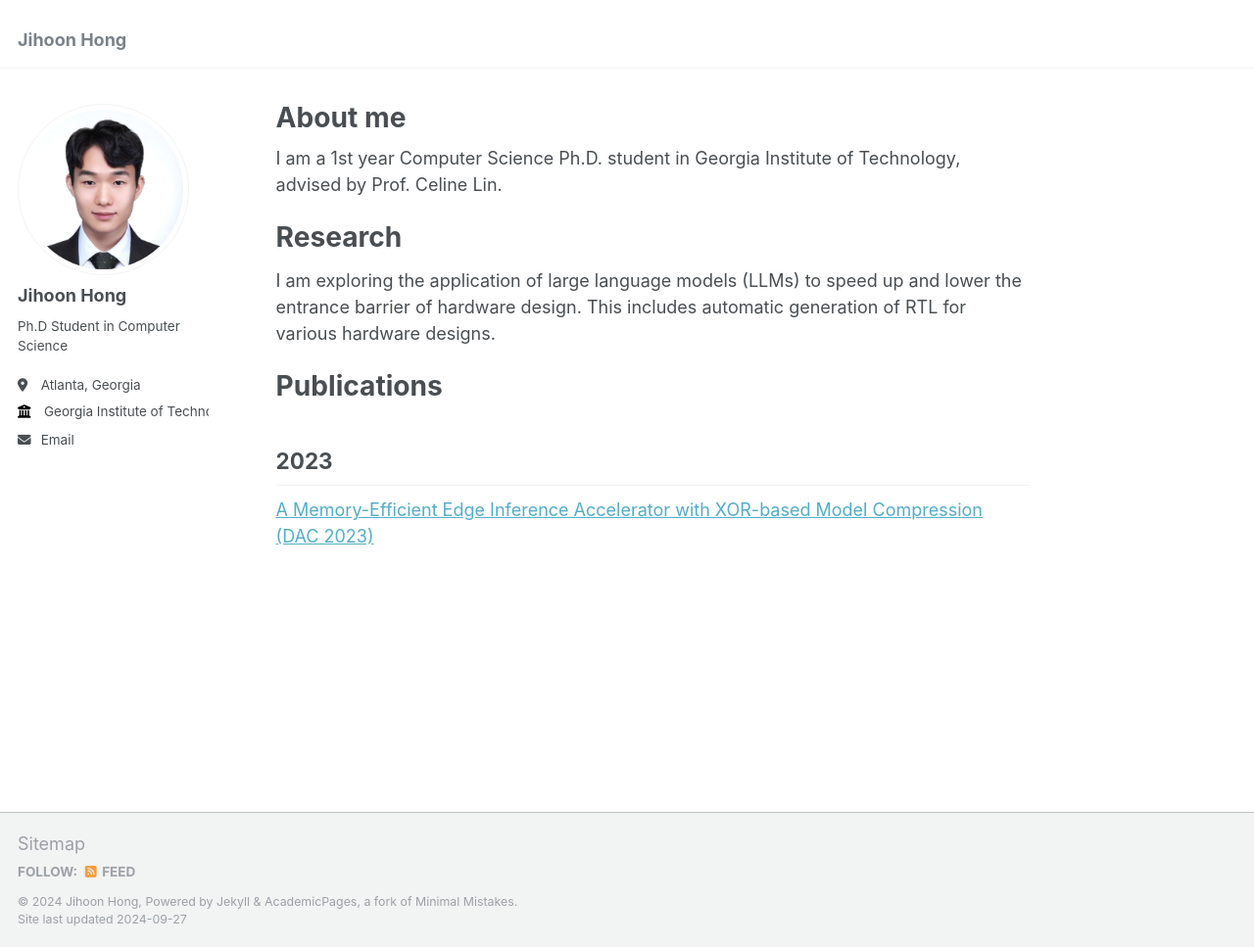
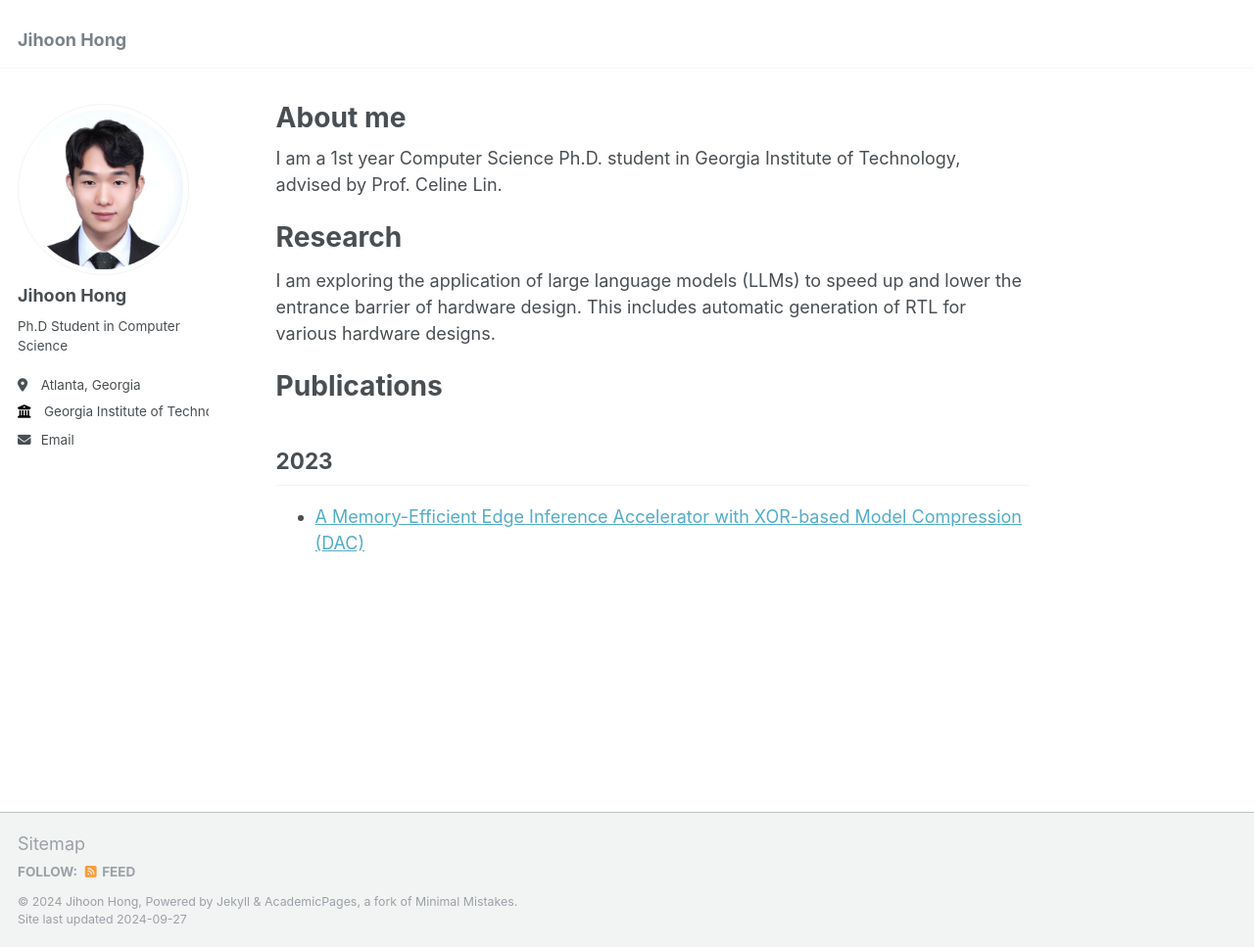
Before and after one commit to athlon76/athlon76.github.io, a Jekyll site: the page built from _pages/about.md, in a window 1280 px wide and 967 px high. Shown: the whole window at 98% size. Built offline with Jekyll 4.4.1, drawn with Linux system fonts in a browser that asks for light colours.

Commit message:
Update about.md

```diff
--- a/_pages/about.md
+++ b/_pages/about.md
@@ -18,4 +18,4 @@ Publications
 
 2023
 -----
-[A Memory-Efficient Edge Inference Accelerator with XOR-based Model Compression (DAC 2023)](\files\DAC_23.pdf)
+- [A Memory-Efficient Edge Inference Accelerator with XOR-based Model Compression (DAC)](\files\DAC_23.pdf)
```
